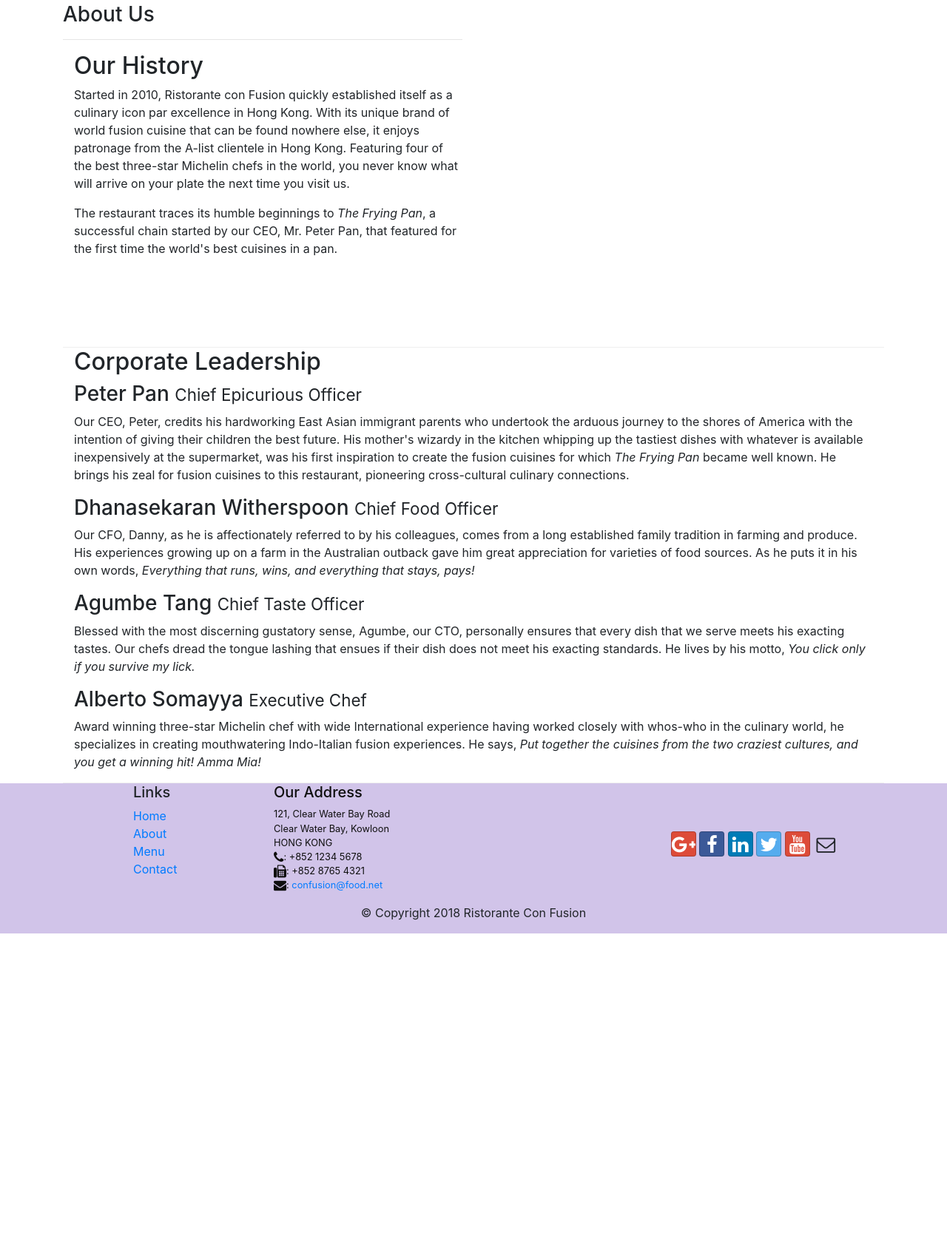
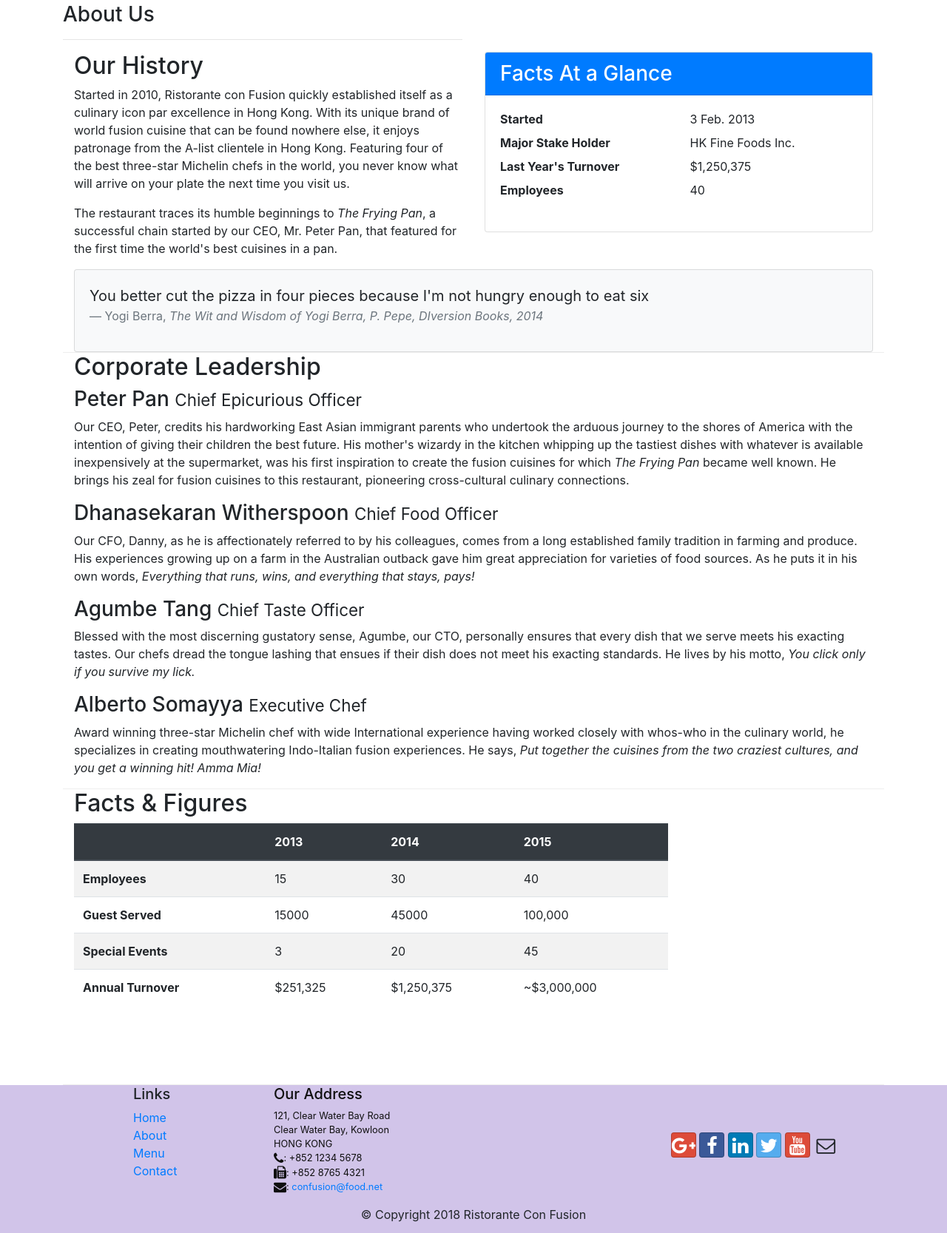
Before and after one commit to vladmarchuk90/conFusion, a website: page aboutus.html in a window 1280 px wide. Shown: the part 395-2062 px from the top of the page at 74% size. Before the commit the page ends 1657 px from the top, so only its background shows below. Drawn offline with nearby package versions, Linux system fonts and the light colour scheme.

Commit message:
Tables and cards on About page

```diff
--- a/aboutus.html
+++ b/aboutus.html
@@ -68,7 +68,35 @@
                 <p>Started in 2010, Ristorante con Fusion quickly established itself as a culinary icon par excellence in Hong Kong. With its unique brand of world fusion cuisine that can be found nowhere else, it enjoys patronage from the A-list clientele in Hong Kong.  Featuring four of the best three-star Michelin chefs in the world, you never know what will arrive on your plate the next time you visit us.</p>
                 <p>The restaurant traces its humble beginnings to <em>The Frying Pan</em>, a successful chain started by our CEO, Mr. Peter Pan, that featured for the first time the world's best cuisines in a pan.</p>
             </div>
-            <div>
+            <div class="col-sm">
+                <div class="card">
+                    <h3 class="card-header bg-primary text-white">Facts At a Glance</h3>
+                    <div class="card-body">
+                        <dl class="row">
+                            <dt class="col-6">Started</dt>
+                            <dd class="col-6">3 Feb. 2013</dd>
+                            <dt class="col-6">Major Stake Holder</dt>
+                            <dd class="col-6">HK Fine Foods Inc.</dd>
+                            <dt class="col-6">Last Year's Turnover</dt>
+                            <dd class="col-6">$1,250,375</dd>
+                            <dt class="col-6">Employees</dt>
+                            <dd class="col-6">40</dd>
+                        </dl>
+                    </div>
+                </div>
+            </div>
+            <div class="col-12">
+                <div class="card card-body bg-light">
+                    <blockquote class="blockquote">
+                        <p class="mb-0">You better cut the pizza in four pieces
+                            because I'm not hungry enough to eat six
+                        </p>
+                        <footer class="blockquote-footer">Yogi Berra,
+                            <cite title="Source Title">The Wit and Wisdom of Yogi Berra,
+                                P. Pepe, DIversion Books, 2014</cite>
+                        </footer>
+                    </blockquote>
+                </div>
             </div>
         </div>
 
@@ -94,7 +122,52 @@
                 </div>
             </div>
        </div>
+       <div class="row row-content">
+            <div class="col-12 col-sm-9">
+                <h2>Facts &amp; Figures</h2>
+                <div class="table-responsive">
+                    <table class="table table-striped">
+                        <thead class="thead-dark">
+                            <tr>
+                                <th>&nbsp;</th>
+                                <th>2013</th>
+                                <th>2014</th>
+                                <th>2015</th>
+                            </tr>
+                        </thead>
+                        <tbody>
+                            <tr>
+                                <th>Employees</th>
+                                <td>15</td>
+                                <td>30</td>
+                                <td>40</td>
+                            </tr>
+                            <tr>
+                                <th>Guest Served</th>
+                                <td>15000</td>
+                                <td>45000</td>
+                                <td>100,000</td>
+                            </tr>
+                            <tr>
+                                <th>Special Events</th>
+                                <td>3</td>
+                                <td>20</td>
+                                <td>45</td>
+                            </tr>
+                            <tr>
+                                <th>Annual Turnover</th>
+                                <td>$251,325</td>
+                                <td>$1,250,375</td>
+                                <td>~$3,000,000</td>
+                            </tr>
+                        </tbody>
+                    </table>
+                </div>
+            </div>
+            <div class="col-12 col-sm-3">
 
+            </div>
+        </div>
     </div>
 
     <footer class="footer">
```
